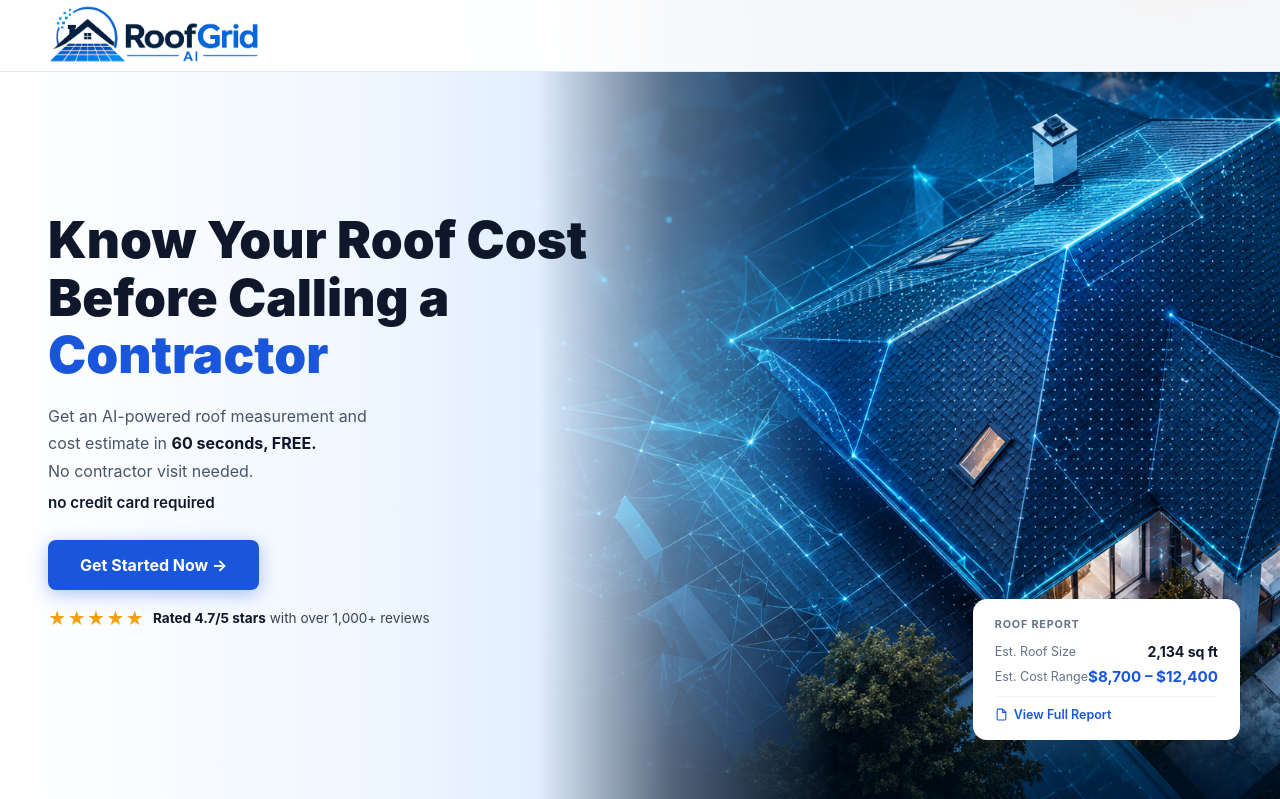
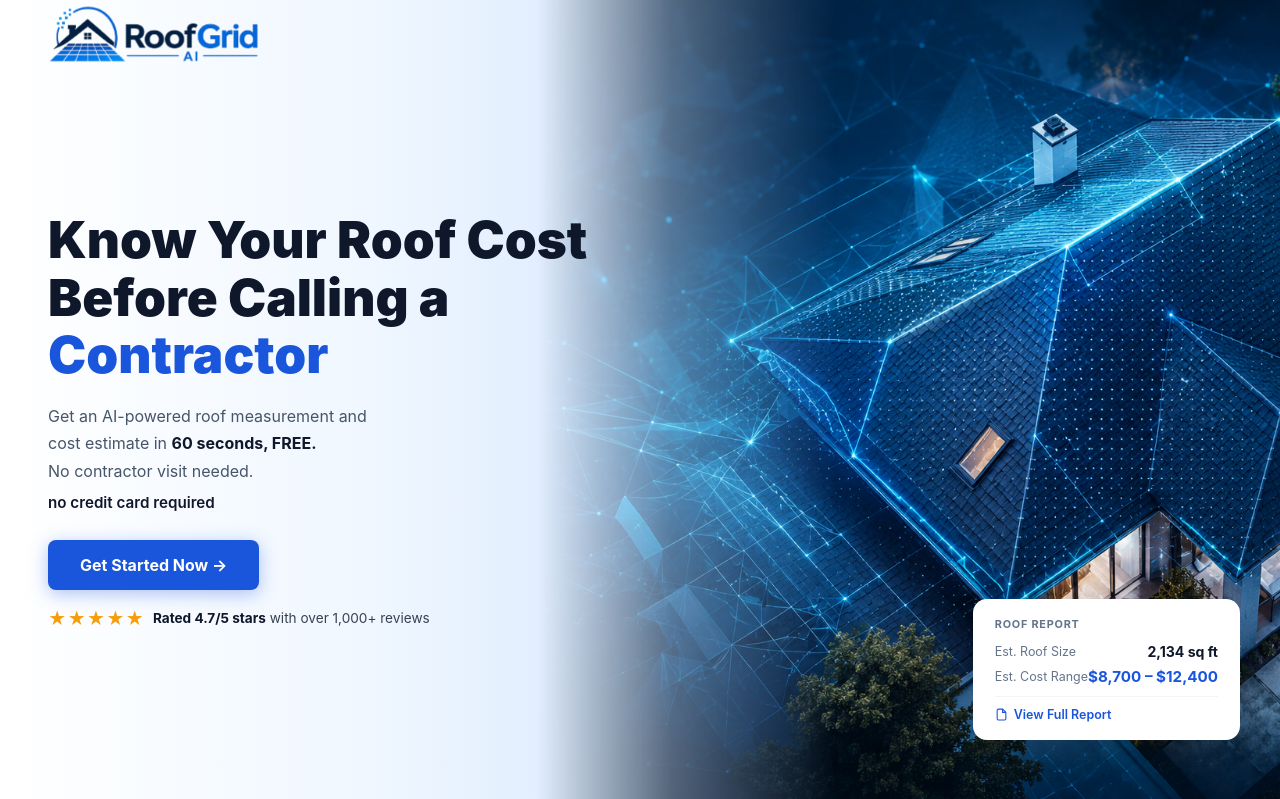
Before and after one commit to thebizkeeper/roof-demo, a Flask app: page / in a window 1280 px wide. Shown: the top 799 px of the page. Run offline with Flask 3, Linux system fonts and the light colour scheme; parts of the project's set-up code (start-up, migrations or seed data) failed here and were passed over.

Commit message:
Make nav transparent so it blends with hero gradient
Co-Authored-By: Claude Sonnet 4.6 <noreply@anthropic.com>

```diff
--- a/templates/landing.html
+++ b/templates/landing.html
@@ -16,7 +16,7 @@
     body{font-family:-apple-system,BlinkMacSystemFont,"Segoe UI",Roboto,sans-serif;color:#0f172a;background:#fff;overflow-x:hidden}
 
     /* ── NAV ── */
-    nav{position:fixed;top:0;left:0;right:0;z-index:100;background:rgba(255,255,255,.96);backdrop-filter:blur(8px);border-bottom:1px solid #e2e8f0;height:72px;display:flex;align-items:center;padding:0 48px}
+    nav{position:fixed;top:0;left:0;right:0;z-index:100;background:transparent;height:72px;display:flex;align-items:center;padding:0 48px}
     .nav-logo img{height:58px;width:auto}
 
     /* ── HERO ── */
```
